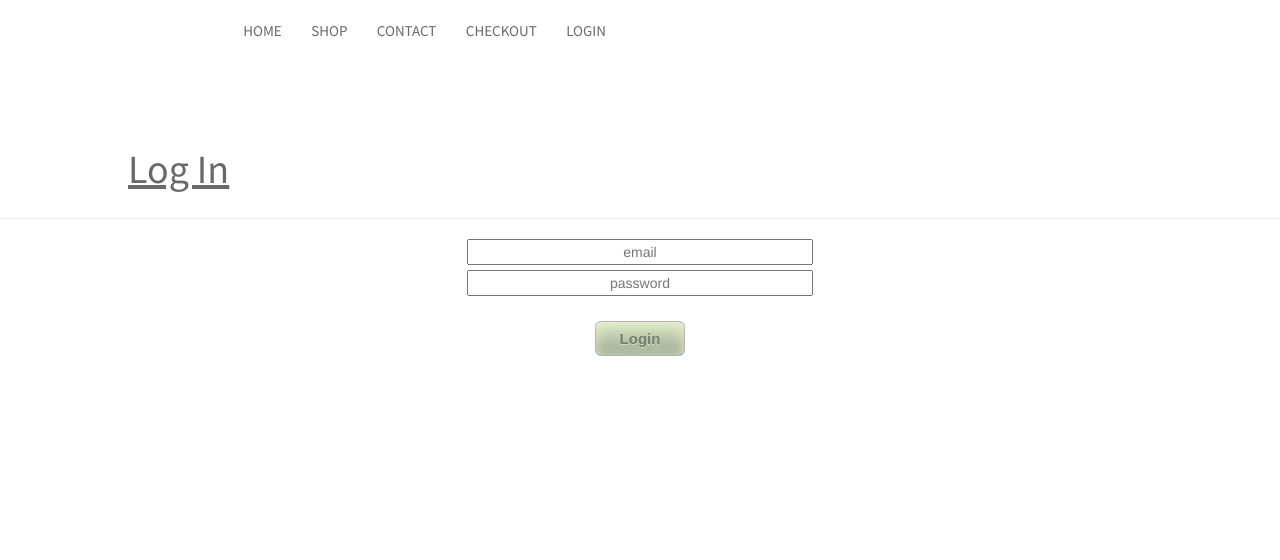
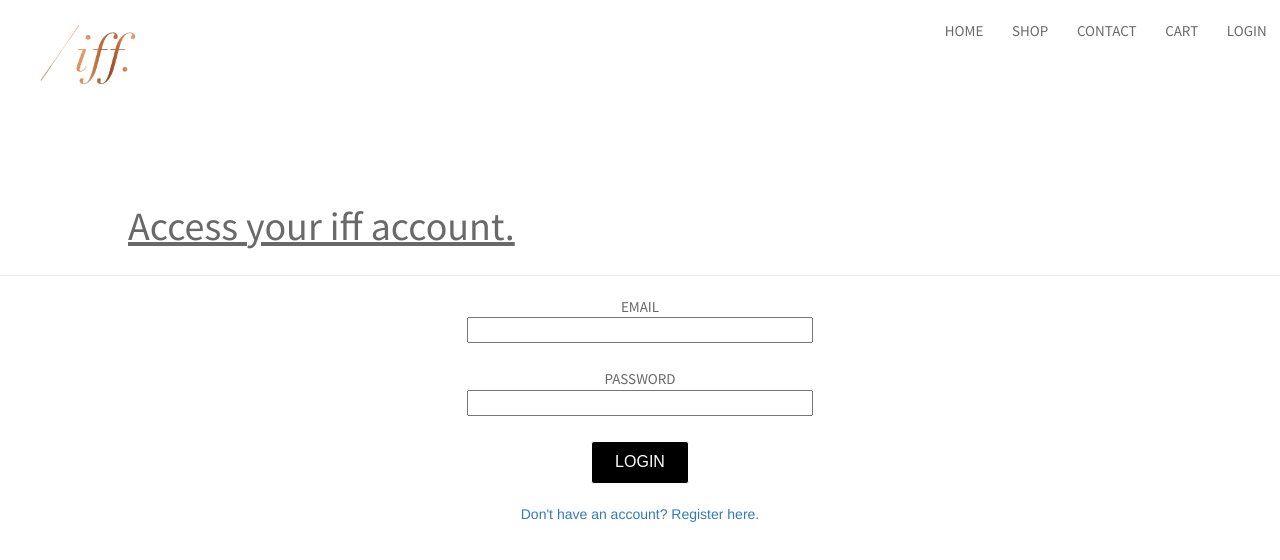
Before and after one commit to odilialirani/iff, a website: page login.html in a window 1280 px wide. Drawn offline with nearby package versions, Linux system fonts and the light colour scheme.

Commit message:
form modified, added register link

```diff
--- a/login.html
+++ b/login.html
@@ -25,33 +25,46 @@
         <header>
             <div style="overflow: hidden; width:100%;">
                 <div class="brand">
-                    <font class="brandText">IFF THE LABEL</font>
+                    <a href="index.html">
+                        <img src="iffthelabel.png" style="width:100px; height:100px;">
+                    </a>
                 </div>
                 <div class="navbar">
-                    <a class="navButton" href="index.html"><font class="navText">HOME</font></a>
-                    <a class="navButton" href="shop.html"><font class="navText">SHOP</font></a>
-                    <a class="navButton" href="contact.html"><font class="navText">CONTACT</font></a>
-                    <a class="navButton" href="checkout.html"><font class="navText">CHECKOUT</font></a>
-                    <a class="navButton" href="#"><font class="navText">LOGIN</font></a>
+                    <ul style="text-align: right;">
+                        <a class="navButton" href="index.html"><font class="navText">HOME</font></a>
+                        <a class="navButton" href="shop.html"><font class="navText">SHOP</font></a>
+                        <a class="navButton" href="contact.html"><font class="navText">CONTACT</font></a>
+                        <a class="navButton" href="checkout.html"><font class="navText">CART</font></a>
+                        <a class="navButton" href="#"><font class="navText">LOGIN</font></a>
+                    </ul>
                 </div>
             </div>
         </header>
         <div class="contactHeader">
-            <font class="contactText"><u>Log In</u></font>
+            <font class="contactText"><u>Access your iff account.</u></font>
         </div>
         <hr>
         <div class="contactContent" align="center">
             <div class="container-fluid">
                 <div class="qForm" id="loginForm">
                     <div class="row">
-                        <textarea placeholder="email" cols="40" rows="1" name="email" style="resize:none;"></textarea>
-                    </div>
-                    <div class="row">
-                        <textarea placeholder="password" cols="40" rows="1" name="password" style="resize:none;"></textarea>
+                        <font class="contactText" style="font-size:15px;">EMAIL</font>
+                        <br>
+                        <textarea cols="40" rows="1" name="email" style="resize:none;"></textarea>
                     </div>
                     <br>
                     <div class="row">
-                        <a href="index.html" class="loginButton">Login</a>
+                        <font class="contactText" style="font-size:15px;">PASSWORD</font>
+                        <br>
+                        <textarea cols="40" rows="1" name="password" style="resize:none;"></textarea>
+                    </div>
+                    <br>
+                    <div class="row">
+                        <a href="index.html" class="myButton">LOGIN</a>
+                    </div>
+                    <br>
+                    <div class="row">
+                        <a href="register.html">Don't have an account? Register here.</a>
                     </div>
                 </div>
             </div>
```
